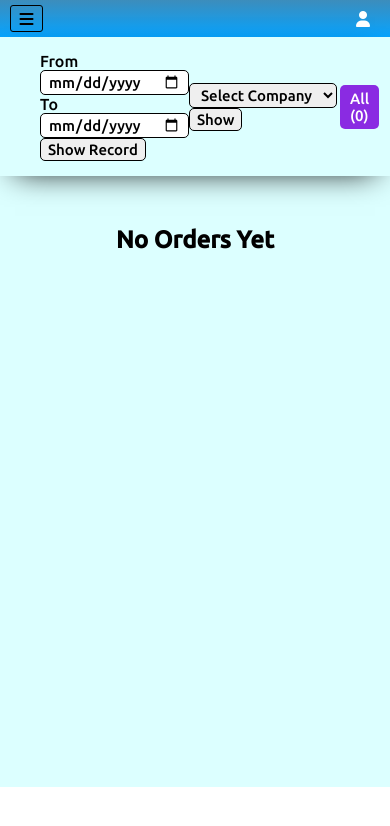
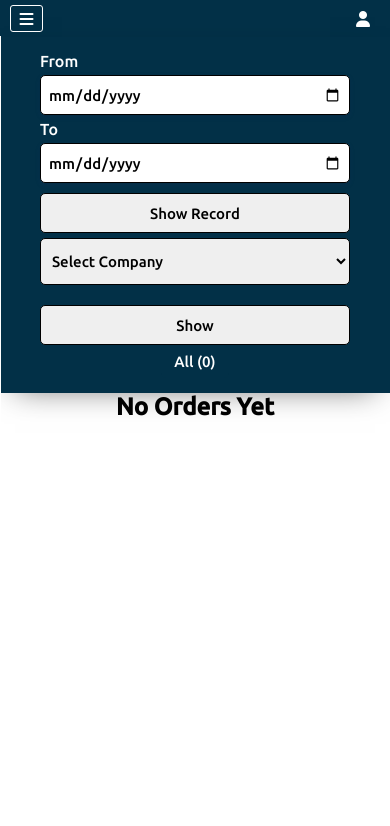
Before and after one commit to pramod52jpr/IMS, a PHP site: page /orders.php in a window 390 px wide. Shown: the top 826 px of the page. Run offline with PHP 8.4, Linux system fonts and the light colour scheme; the visitor is signed in with stand-in values (Sample User, id 1); data that the repository does not hold is empty.

Commit message:
change responsive

```diff
--- a/components/header.php
+++ b/components/header.php
@@ -40,6 +40,7 @@ include "conn.php";
     <link rel="stylesheet" href="./style/cancelReason.css">
     <link rel="stylesheet" href="./style/product-category.css">
     <link rel="stylesheet" href="https://cdnjs.cloudflare.com/ajax/libs/font-awesome/6.4.0/css/all.min.css" integrity="sha512-iecdLmaskl7CVkqkXNQ/ZH/XLlvWZOJyj7Yy7tcenmpD1ypASozpmT/E0iPtmFIB46ZmdtAc9eNBvH0H/ZpiBw==" crossorigin="anonymous" referrerpolicy="no-referrer" />
+
 </head>
 <body>
     <header class="headerContainer">
@@ -67,7 +68,9 @@ include "conn.php";
                 <span class="h-icons"><i class="fa-solid fa-house"></i></span>
                 Dashboard
             </a>
-            <a href="product-category.php">Products</a>
+            <a href="product-category.php">
+                <span class="h-icons"><img src="img/product.png"></span>
+                Products</a>
             <?php
             if($hRow['Admin_Type']==1){
             ?>
--- a/orders.php
+++ b/orders.php
@@ -59,17 +59,21 @@ if(isset($_POST['orderId']) and isset($_POST['delivery'])){
 ?>
 <section class="allOrdersPage">
     <div class="filterBtnContainer">
+        <!-- <div class="innerbtnbox"> -->
+
         <?php
         if(!isset($_GET['weekDate'])and !isset($_GET['monthDate'])){
             ?>
-            <form action="orders.php" method="get">
+            <form class="orform" action="orders.php" method="get">
                 From
                 <input type="date" name="fromDate" id="" required>
                 To
                 <input type="date" name="toDate" id="" required>
                 <input type="submit" value="Show Record">
             </form>
-            <form action="orders.php" method="get">
+        <!-- </div> -->
+        <!-- <div class="innerbtnbox"> -->
+            <form class="orform" action="orders.php" method="get">
                 <select name="comId">
                     <option value="" disabled selected>Select Company</option>
                     <?php
--- a/style/dashboard.css
+++ b/style/dashboard.css
@@ -2,7 +2,7 @@
 
 .dashboardPage{
     font-family: 'Ubuntu', sans-serif;
-    background-color: rgb(220, 255, 255);
+    /* background-color: rgb(220, 255, 255); */
     width: 100%;
     min-height: 750px;
     padding: 10px;
@@ -97,7 +97,7 @@
 /* ----------------------------------style css----------------------------------------------- */
 
 .dashboardPage .adminSection .items {
-    background-image: linear-gradient(rgb(199, 139, 255),blueviolet);
+   background:#023047;
     color: white;
     /* padding: 10px; */
     border-radius: 10px;
--- a/style/header.css
+++ b/style/header.css
@@ -8,7 +8,8 @@
 .headerContainer {
     display: flex;
     justify-content: space-between;
-    background-image: linear-gradient(#3c8dbc, #07a4ff);
+    /* background-image: linear-gradient(#3c8dbc, #07a4ff); */
+    background-color: #023047;
     padding: 5px 10px;
     font-family: 'Ubuntu', sans-serif;
 }
@@ -19,7 +20,7 @@
     justify-content: space-evenly;
     align-items: center;
     padding: 2px;
-    border: 1px solid black;
+    border: 1px solid rgb(255, 255, 255);
     width: 33px;
     height: 27px;
     border-radius: 3px;
@@ -27,7 +28,7 @@
 }
 
 .headerContainer .hamburger:hover {
-    background-color: #8ad6ff;
+    color: #000000;
 }
 
 
@@ -47,14 +48,14 @@
 }
 
 .headerContainer .helloCompany:hover {
-    color: #8ad6ff;
+    transform: scale(1.1);
 }
 
 .hellocompanyDropdown {
     position: absolute;
     right: 0;
     width: 100px;
-    background-color: #3c8dbc;
+    /* background-color: #3c8dbc; */
     border-radius: 5px;
     transition-duration: 0.2s;
     font-family: 'Montserrat', sans-serif;
@@ -73,7 +74,7 @@
 }
 
 .hellocompanyDropdown a:hover {
-    background-color: rgba(0, 0, 0, 0.116);
+   font-weight: 700;
 }
 
 .mainContainer {
@@ -83,23 +84,25 @@
 .mainContainer .navbar {
     display: flex;
     flex-direction: column;
-    background-color: rgb(56, 55, 53);
+    background-color: #023047;
     width: 0;
     min-height: 700px;
     overflow: hidden;
-    color: rgb(194, 194, 194);
+    color: rgb(255 255 255);
     font-size: 15px;
     font-family: 'Montserrat', sans-serif;
+    z-index: 1;
+    outline: 1px solid white;
 }
 
-.mainContainer .navbar a {
+/* .mainContainer .navbar a {
     color: rgb(194, 194, 194);
     text-decoration: none;
     padding: 11px 0px;
     margin-top: 10px;
     font-weight: 700;
     letter-spacing: 1px;
-}
+} */
 
 .mainContainer .navbar a:hover {
     color: white;
@@ -123,7 +126,7 @@
     display: flex;
     flex-direction: column;
     text-indent: 0.5cm;
-    background-color: rgb(48, 48, 47);
+
 }
 
 .mainContainer .sideSection {
@@ -133,12 +136,11 @@
 
 
 
-
 /* -------------------------------------new style ----------------------------------------- */
 
 
 span.h-icons {
-    font-size: 15px;
+    font-size: 14px;
     color: white;
     margin-right: 5px;
 }
@@ -148,3 +150,25 @@ i.fa-sharp.fa-solid.fa-cart-shopping.advanceClass{
 i.fa-sharp.fa-solid.fa-building.advanceClass{
     font-size: 15px;
 }
+
+
+.h-icons img {
+    width: 25px;
+    /* color: #d12424; */
+
+}
+.mainContainer .navbar a {
+    color: rgb(194, 194, 194);
+    text-decoration: none;
+    padding: 11px 0px;
+    margin-top: 10px;
+    font-weight: 700;
+    /* letter-spacing: 1px; */
+    display: flex;
+    margin-left: 13px;
+}
+
+
+i.fa-solid.fa-bars {
+    color: white;
+}
--- a/style/orders.css
+++ b/style/orders.css
@@ -1,18 +1,20 @@
 .allOrdersPage{
     font-family: 'Ubuntu', sans-serif;
-    background-color: rgb(220, 255, 255);
+    /* background: #219ebc; */
     width: 100%;
     min-height: 750px;
     padding: 10px;
 }
-.allOrdersPage .filterBtnContainer{
+.allOrdersPage .filterBtnContainer {
     display: flex;
     justify-content: space-between;
     align-items: center;
-    padding:15px 40px;
-    box-shadow: 0px 10px 30px -15px black;
+    padding: 15px 40px;
+    box-shadow: 0px 10px 30px -15px rgba(0, 0, 0, 0.6);
     margin: -10px;
     margin-bottom: 10px;
+    background: #023047;
+    color: white;
 }
 .allOrdersPage .filterBtnContainer form input,.allOrdersPage .filterBtnContainer form select{
     font-family: 'Ubuntu', sans-serif;
@@ -22,25 +24,23 @@
     padding: 2px 7px;
     border-radius: 5px;
 }
-.allOrdersPage .filterBtnContainer .statusBtn{
+/* .allOrdersPage .filterBtnContainer .statusBtn{
     width: 40%;
     display: flex;
     flex-wrap: wrap;
     justify-content: flex-end;
-}
+} */
 .allOrdersPage .filterBtnContainer .statusBtn a{
     display: inline-block;
     text-decoration: none;
     color: white;
-    background-color: blueviolet;
+    /* background-color: blueviolet; */
     padding: 5px 10px;
     font-size: 15px;
     border-radius: 5px;
     margin: 3px;
 }
-.allOrdersPage .filterBtnContainer .statusBtn a:hover{
-    background-color: rgb(110, 33, 182)
-}
+
 .allOrdersPage .allOrdersContainer h3{
     font-size: 15px;
     padding: 5px 20px;
@@ -59,8 +59,9 @@
     border-bottom: 1px solid lightgrey;
     padding: 20px;
 }
-.allOrdersPage .allOrdersContainer .order img{
-    height: 150px;
+.allOrdersPage .allOrdersContainer .order img {
+    /* height: 150px; */
+    width: 100%;
 }
 .allOrdersPage .allOrdersContainer .order .about{
     font-size: 15px;
@@ -83,7 +84,7 @@
     padding: 3px 5px;
     font-size: 15px;
 }
-.allOrdersPage .allOrdersContainer .order a{
+/* .allOrdersPage .allOrdersContainer .order a{
     display: inline-block;
     margin: 5px;
     text-decoration: none;
@@ -98,4 +99,263 @@
 }
 .allOrdersPage .allOrdersContainer h2{
     margin-top: 50px;
+} */
+
+
+
+
+
+
+
+/* ------------------------------new style------------------------------------------- */
+
+.innerbtnbox {
+    display: flex;
+    flex-direction: column;
+    /* border: 1px solid black; */
+    width: 30%;
 }
+
+form.orform {
+    display: flex;
+    flex-direction: column;
+    width: 30%;
+}
+
+input[type="submit"] {
+    height: 40px;
+}
+
+input[type="submit"] {
+    height: 40px;
+}
+input[type="date"] {
+    margin: 5px 0px;
+}
+
+input[type="date"] {
+    height: 40px;
+    border: none;
+    outline: none;
+
+    box-shadow: rgba(50, 50, 105, 0.15) 0px 2px 5px 0px, rgba(0, 0, 0, 0.05) 0px 1px 1px 0px;
+}
+
+.allOrdersPage .filterBtnContainer form input, .allOrdersPage .filterBtnContainer form select {
+    font-family: 'Ubuntu', sans-serif;
+    outline: 0;
+    border: 1px solid black;
+    font-size: 15px;
+    padding: 2px 7px;
+    border-radius: 5px;
+    margin-top: 5px;
+}
+
+
+.allOrdersPage .filterBtnContainer .statusBtn {
+    display: flex;
+    flex-direction: column;
+    background: #023047;
+    border-radius: 5px;
+    transition: 0.5s ease;
+}
+.allOrdersPage .filterBtnContainer .statusBtn a:hover{
+    color: red;
+     border-radius: 2px;
+ }
+.order-box2 {
+    display: flex;
+    flex-direction: column;
+}
+.allOrdersPage .allOrdersContainer .order {
+    display: flex;
+    align-items: center;
+    justify-content: space-between;
+    border-bottom: 1px solid lightgrey;
+    padding: 20px;
+    align-items: stretch;
+}
+.order-box {
+    /* border: 1px solid; */
+    width: 100%;
+    margin: 0px 5px;
+    padding: 10px;
+    text-align: center;
+    line-height: 24px;
+    display: flex;
+    flex-direction: column;
+    justify-content: center;
+    background: #023047;
+    color: white;
+}
+
+.order-box2 {
+    /* border: 1px solid; */
+    width: 100%;
+    margin: 0px 5px;
+    padding: 10px;
+    text-align: center;
+    padding: 10px;
+    background: #023047;
+    color: white;
+}
+
+
+a.order-button {
+    margin: 3px 0px;
+    text-decoration: none;
+    color: rgb(226, 222, 222);
+    cursor: pointer;
+    border: 1px solid #dfd6d6;
+    padding: 3px;
+    border-radius: 5px;
+  transition: 0.2;
+    background: brown;
+}
+
+a.order-button:hover{
+
+    color: white;
+}
+
+select.select-b {
+    outline: none;
+    height: 31px;
+    padding: 4px;
+    border-radius: 5px;
+    box-shadow: rgba(149, 157, 165, 0.2) 0px 8px 24px;
+    border: none;
+}
+
+
+input.sub-b {
+    outline: none;
+    height: 30px;
+    padding: 4px;
+    border-radius: 5px;
+    /* width: 40px; */
+    border: none;
+    cursor: pointer;
+    font-weight: 600;
+    background: #219ebc;
+}
+
+
+select {
+    height: 47px;
+    margin-bottom: 15px;
+}
+
+
+
+
+
+/* --------------------------------media qurry-------------------------------- */
+
+@media (max-width: 380px){
+    .allOrdersPage .allOrdersContainer .order {
+      flex-wrap: wrap;
+    }
+    .order-box {
+      margin-bottom: 10px;
+      margin-left: 0;
+      margin-right: 0;
+    }
+    .allOrdersPage {
+        padding: 0px;
+    }
+    .allOrdersPage .filterBtnContainer {
+       margin:0;
+       flex-direction: column;
+    }
+    form.orform {
+        width: 100%;
+    }
+
+    .allOrdersPage .filterBtnContainer .statusBtn {
+       text-align: center;
+    }
+}
+@media (max-width: 412px){
+    .allOrdersPage .allOrdersContainer .order {
+      flex-wrap: wrap;
+    }
+    .order-box {
+      margin-bottom: 10px;
+      margin-left: 0;
+      margin-right: 0;
+    }
+    .allOrdersPage {
+        padding: 0px;
+    }
+    .allOrdersPage .filterBtnContainer {
+        margin:0;
+        flex-direction: column;
+     }
+     form.orform {
+         width: 100%;
+     }
+
+     .allOrdersPage .filterBtnContainer .statusBtn {
+        text-align: center;
+     }
+}
+
+@media (max-width: 820px){
+    .allOrdersPage .allOrdersContainer .order {
+      flex-wrap: wrap;
+    }
+
+    .order-box {
+      margin-bottom: 10px;
+      margin-left: 0;
+      margin-right: 0;
+    }
+    .allOrdersPage {
+      padding: 0px;
+    }
+    .allOrdersPage .filterBtnContainer {
+        display: flex;
+       flex-direction: column;
+        padding: 15px 40px;
+        box-shadow: 0px 10px 30px -15px rgba(0, 0, 0, 0.6);
+        margin: -0px;
+        margin-bottom: 0px;
+    }
+     form.orform {
+         width: 100%;
+     }
+
+     .allOrdersPage .filterBtnContainer .statusBtn {
+        text-align: center;
+     }
+}
+
+@media (max-width: 920px){
+    .allOrdersPage .allOrdersContainer .order {
+      flex-wrap: wrap;
+    }
+    .order-box {
+      margin-bottom: 10px;
+      margin-left: 0;
+      margin-right: 0;
+    }
+    .allOrdersPage {
+        padding: 0px;
+    }
+    .allOrdersPage .filterBtnContainer {
+        display: flex;
+       flex-direction: column;
+        padding: 15px 40px;
+        box-shadow: 0px 10px 30px -15px rgba(0, 0, 0, 0.6);
+        margin: -0px;
+        margin-bottom: 0px;
+    }
+     form.orform {
+         width: 100%;
+     }
+
+     .allOrdersPage .filterBtnContainer .statusBtn {
+        text-align: center;
+     }
+}
```
Also changed, not shown: other parts of orders.php (+17 -10 lines), img/product.png (added).
